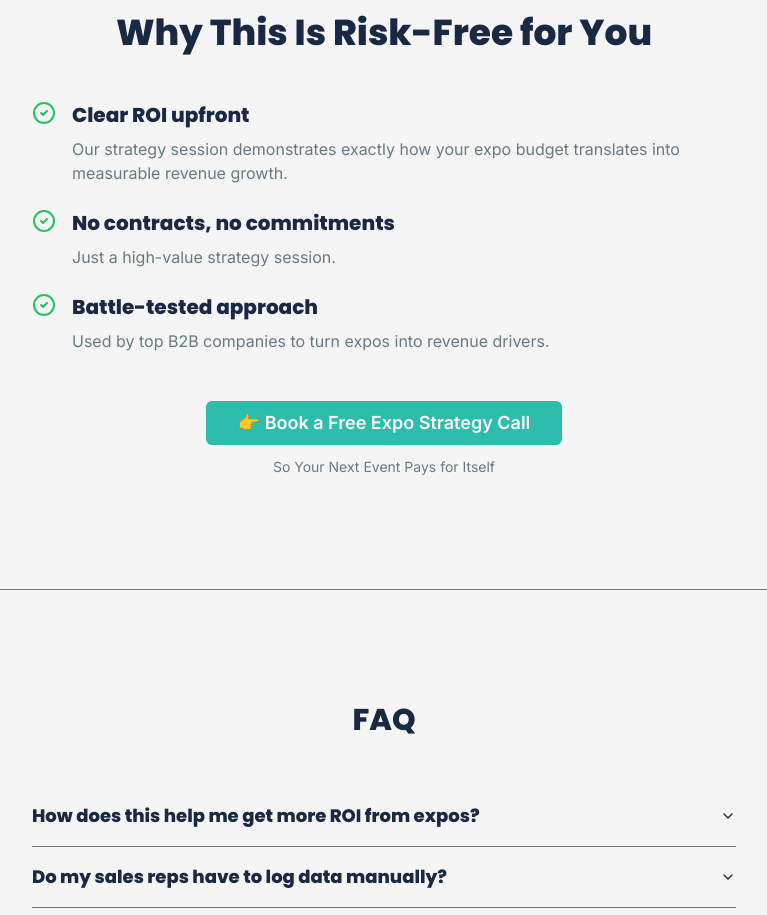
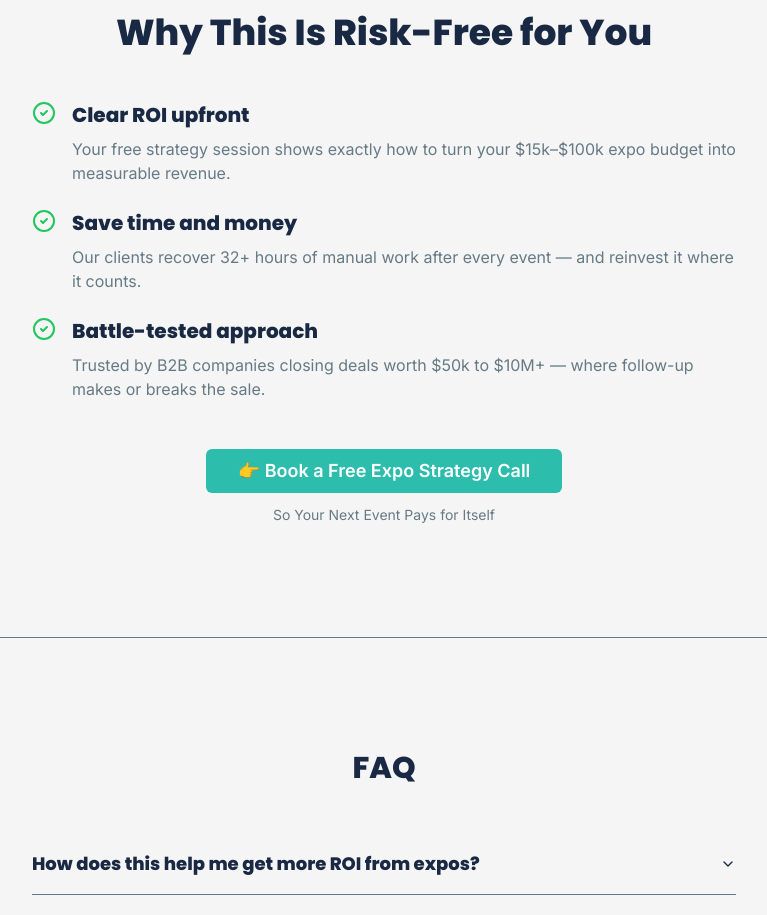
Before and after one commit to iliand1/expoconvert_landing, a Next.js app: page / in a window 1280 px wide. Shown: the part 5360-6275 px from the top of the page, without its empty margins (256-1023 px from the left). Built offline with nearby package versions, Linux system fonts and the light colour scheme.

Commit message:
Update HesitantSection.tsx

```diff
--- a/app/components/HesitantSection.tsx
+++ b/app/components/HesitantSection.tsx
@@ -6,15 +6,15 @@ const WhyRiskFree: React.FC = () => {
   const benefits = [
     {
       title: "Clear ROI upfront",
-      description: "Our strategy session demonstrates exactly how your expo budget translates into measurable revenue growth."
+      description: "Your free strategy session shows exactly how to turn your $15k–$100k expo budget into measurable revenue."
     },
     {
-      title: "No contracts, no commitments",
-      description: "Just a high-value strategy session."
+      title: "Save time and money",
+      description: "Our clients recover 32+ hours of manual work after every event — and reinvest it where it counts."
     },
     {
       title: "Battle-tested approach",
-      description: "Used by top B2B companies to turn expos into revenue drivers."
+      description: "Trusted by B2B companies closing deals worth $50k to $10M+ — where follow-up makes or breaks the sale."
     }
   ];
 
```
